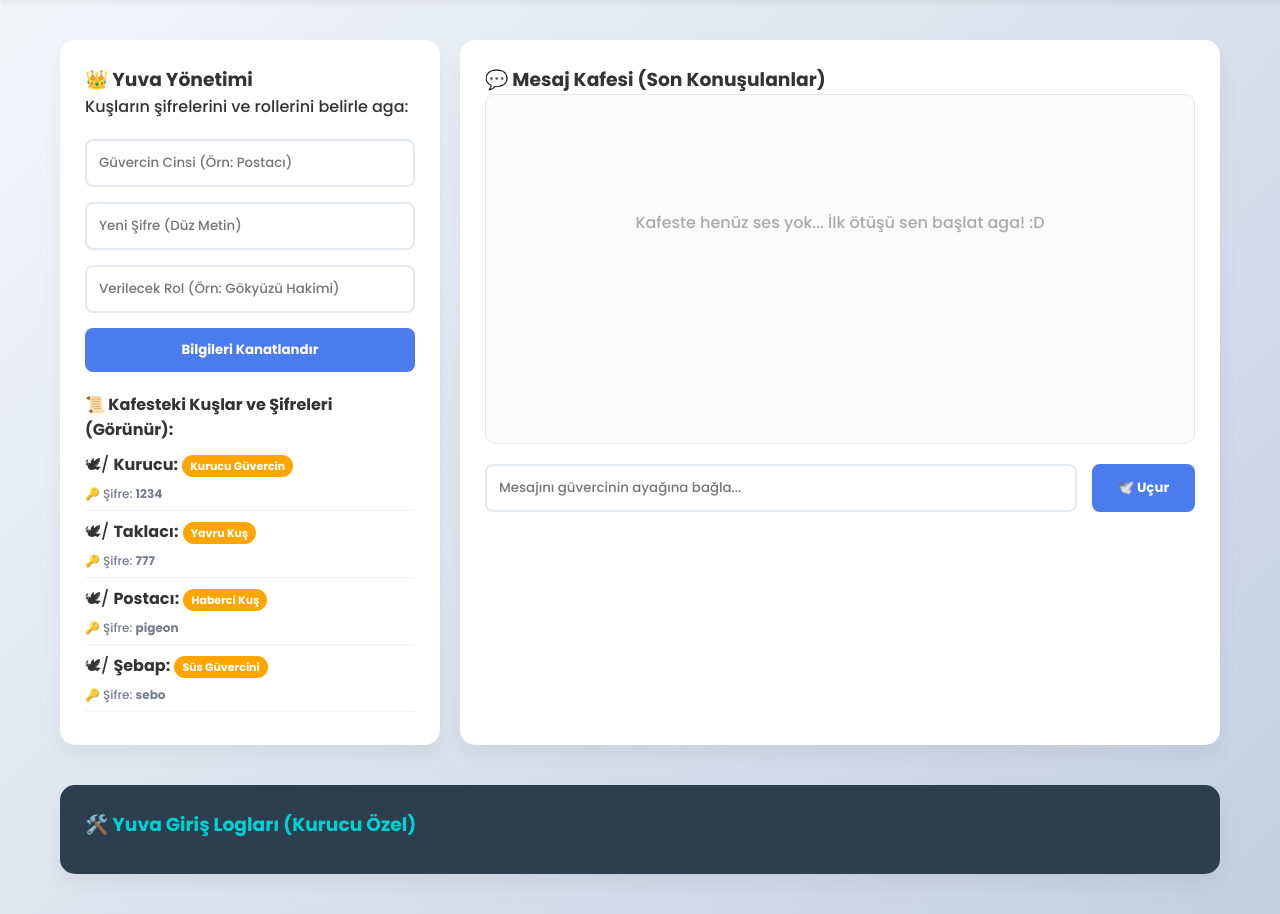
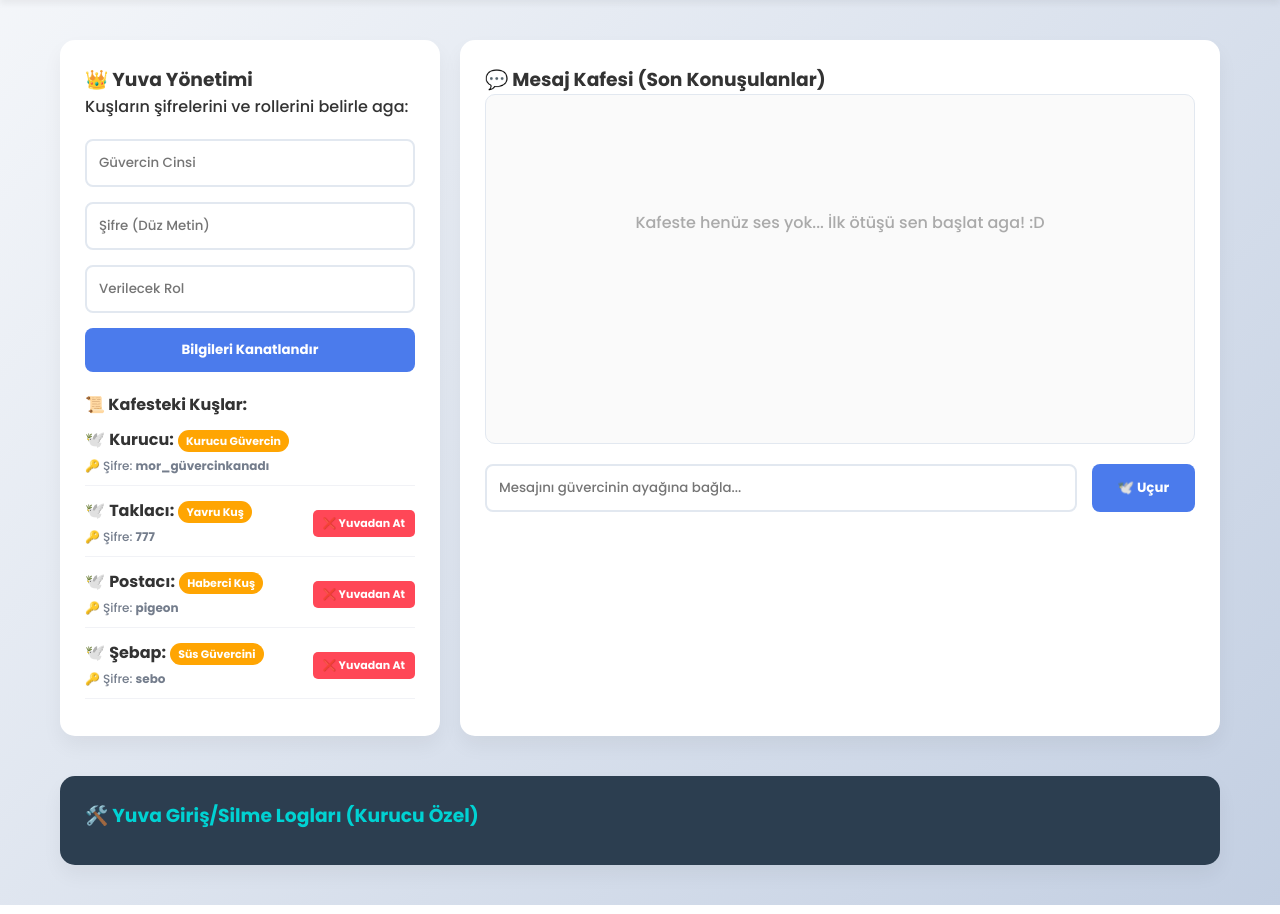
Before and after one commit to ardckr262626-cmd/guvercin-net, a Flask app: page / in a window 1280 px wide. Shown: the part 65-979 px from the top of the page. Run offline with Flask 3, Linux system fonts and the light colour scheme; the visitor is signed in with stand-in values (Sample User, id 1).

Commit message:
Admin sifresi mor_guvercinkanadi yapildi ve silme eklendi! .d

```diff
--- a/app.py
+++ b/app.py
@@ -5,10 +5,10 @@ from datetime import datetime
 app = Flask(__name__)
 app.secret_key = "guvercin_gizemli_kod_aga"
 
-# Mühendislik Notu: İsimleri direkt güvercin cinsleri yaptık aga!
-# Hashleme yok, şifreler düz metin (plain text) olarak hafızada duruyor.
+# Mühendislik Notu: Admin şifresi mor_güvercinkanadı olarak güncellendi.
+# Aksaklık çıkmaması için hashleme yapmadan düz metin olarak koruyoruz aga!
 guvercin_veritabi = {
-    "Kurucu": {"sifre": "1234", "rol": "Kurucu Güvercin"},
+    "Kurucu": {"sifre": "mor_güvercinkanadı", "rol": "Kurucu Güvercin"},
     "Taklacı": {"sifre": "777", "rol": "Yavru Kuş"},
     "Postacı": {"sifre": "pigeon", "rol": "Haberci Kuş"},
     "Şebap": {"sifre": "sebo", "rol": "Süs Güvercini"}
@@ -37,7 +37,6 @@ def login():
         isim = request.form.get('kus_adi')
         sifre = request.form.get('sifre')
 
-        # Kullanıcı kayıtlı mı ve şifresi doğru mu kontrolü
         if isim in guvercin_veritabi and guvercin_veritabi[isim]['sifre'] == sifre:
             session['kus_adi'] = isim
             zaman = datetime.now().strftime('%H:%M:%S')
@@ -58,7 +57,7 @@ def login():
             <h2>🕊️ Güvercin Kafesi Giriş</h2>
             {f'<div class="error">{hata}</div>' if hata else ''}
             <form method="POST">
-                <input type="text" name="kus_adi" placeholder="Güvercin Adı (Örn: Kurucu, Taklacı)" required>
+                <input type="text" name="kus_adi" placeholder="Güvercin Adı" required>
                 <input type="password" name="sifre" placeholder="Şifre" required>
                 <button type="submit">Kanat Çırp</button>
             </form>
@@ -72,9 +71,8 @@ def logout():
 
 @app.route('/sifre-ve-rol-ver', methods=['POST'])
 def sifre_ve_rol_ver():
-    # Sadece Kurucu Güvercin şifre ve rol dağıtabilir!
     if session.get('kus_adi') != 'Kurucu':
-        return "Aga şifreleri sadece Kurucu Güvercin belirleyebilir! .d", 403
+        return "Aga bu yetki sadece Kurucu Güvercin'e ait! .d", 403
 
     isim = request.form.get('kus_adi')
     yeni_sifre = request.form.get('sifre')
@@ -93,6 +91,22 @@ def sifre_ve_rol_ver():
 
     return redirect(url_for('index'))
 
+# 🛠️ MÜHENDİSLİK NOTU: KULLANICI SİLME ROTASI
+@app.route('/kus-sil/<string:kus_adi>', methods=['POST'])
+def kus_sil(kus_adi):
+    if session.get('kus_adi') != 'Kurucu':
+        return "Aga kuşu yuvadan sadece Kurucu atabilir! .d", 403
+
+    if kus_adi == 'Kurucu':
+        return "Aga kendi kendini yuvadan atamazsın! :D", 400
+
+    if kus_adi in guvercin_veritabi:
+        del guvercin_veritabi[kus_adi] # Kuşu veri tabanından siliyoruz
+        zaman = datetime.now().strftime('%H:%M:%S')
+        log_kayitlari.append(f"[{zaman}] ❌ {kus_adi} kuşu Kurucu tarafından yuvadan sepetlendi.")
+
+    return redirect(url_for('index'))
+
 @app.route('/mesaj-gonder', methods=['POST'])
 def mesaj_gonder():
     metin = request.form.get('mesaj')
--- a/templates/index.html
+++ b/templates/index.html
@@ -25,24 +25,34 @@
       {% if aktif_user == 'Kurucu' %}
       <p>Kuşların şifrelerini ve rollerini belirle aga:</p>
       <form class="pigeon-form" action="/sifre-ve-rol-ver" method="POST">
-        <input type="text" name="kus_adi" placeholder="Güvercin Cinsi (Örn: Postacı)" required>
-        <input type="text" name="sifre" placeholder="Yeni Şifre (Düz Metin)" required>
-        <input type="text" name="rol_adi" placeholder="Verilecek Rol (Örn: Gökyüzü Hakimi)" required>
+        <input type="text" name="kus_adi" placeholder="Güvercin Cinsi" required>
+        <input type="text" name="sifre" placeholder="Şifre (Düz Metin)" required>
+        <input type="text" name="rol_adi" placeholder="Verilecek Rol" required>
         <button type="submit" class="btn-primary">Bilgileri Kanatlandır</button>
       </form>
       {% else %}
-      <p style="color: #7f8c8d;">⚠️ Şifre ve rol verme yetkisi sadece <strong>Kurucu</strong> güvercine aittir aga. .d
-      </p>
+      <p style="color: #7f8c8d;">⚠️ Şifre, rol verme ve kuş silme yetkisi sadece <strong>Kurucu</strong> güvercine
+        aittir aga. .d</p>
       {% endif %}
 
       <div class="rollu-kuslar" style="margin-top: 20px;">
-        <h4>📜 Kafesteki Kuşlar ve Şifreleri ({% if aktif_user == 'Kurucu' %}Görünür{% else %}Gizli{% endif %}):</h4>
+        <h4>📜 Kafesteki Kuşlar:</h4>
         <ul style="list-style: none; margin-top: 10px; padding: 0;">
           {% for isim, data in kuslar.items() %}
-          <li style="margin-bottom: 8px; border-bottom: 1px solid #f1f2f6; padding-bottom: 5px;">
-            🕊/ <strong>{{ isim }}:</strong> <span class="badge user-role">{{ data['rol'] }}</span>
-            {% if aktif_user == 'Kurucu' %}
-            <br><span style="font-size: 12px; color: #747d8c;">🔑 Şifre: <strong>{{ data['sifre'] }}</strong></span>
+          <li
+            style="margin-bottom: 12px; border-bottom: 1px solid #f1f2f6; padding-bottom: 8px; display: flex; justify-content: space-between; align-items: center; flex-wrap: wrap;">
+            <div>
+              🕊️ <strong>{{ isim }}:</strong> <span class="badge user-role">{{ data['rol'] }}</span>
+              {% if aktif_user == 'Kurucu' %}
+              <br><span style="font-size: 12px; color: #747d8c;">🔑 Şifre: <strong>{{ data['sifre'] }}</strong></span>
+              {% endif %}
+            </div>
+            {% if aktif_user == 'Kurucu' and isim != 'Kurucu' %}
+            <form action="/kus-sil/{{ isim }}" method="POST" style="margin: 0;">
+              <button type="submit"
+                style="background-color: #ff4757; color: white; border: none; padding: 5px 10px; border-radius: 5px; font-size: 11px; cursor: pointer; font-weight: bold;">❌
+                Yuvadan At</button>
+            </form>
             {% endif %}
           </li>
           {% endfor %}
@@ -76,7 +86,7 @@
   {% if aktif_user == 'Kurucu' %}
   <div class="container" style="margin-top: 0; margin-bottom: 40px;">
     <section class="panel" style="grid-column: span 2; background: #2c3e50; color: #ecf0f1;">
-      <h3 style="color: #00d2d3;">🛠️ Yuva Giriş Logları (Kurucu Özel)</h3>
+      <h3 style="color: #00d2d3;">🛠️ Yuva Giriş/Silme Logları (Kurucu Özel)</h3>
       <div
         style="max-height: 150px; overflow-y: auto; font-family: monospace; font-size: 13px; margin-top: 10px; line-height: 1.6;">
         {% for log in logs %}
```
